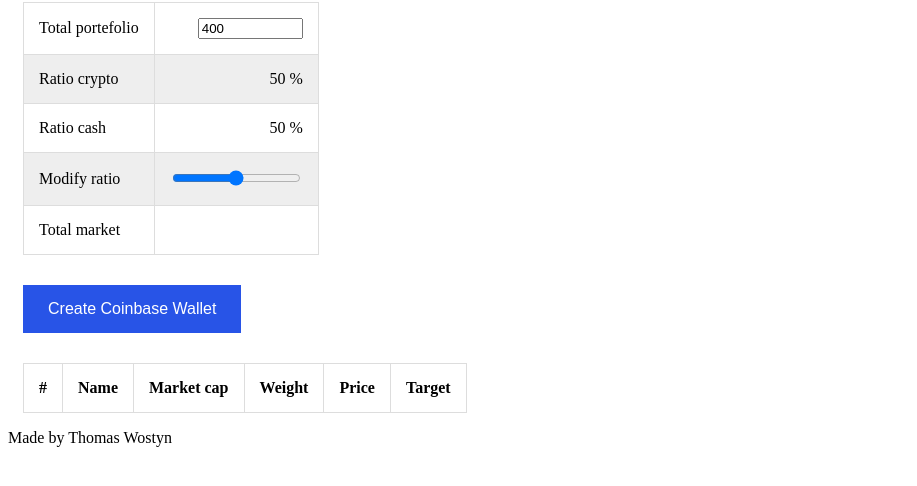
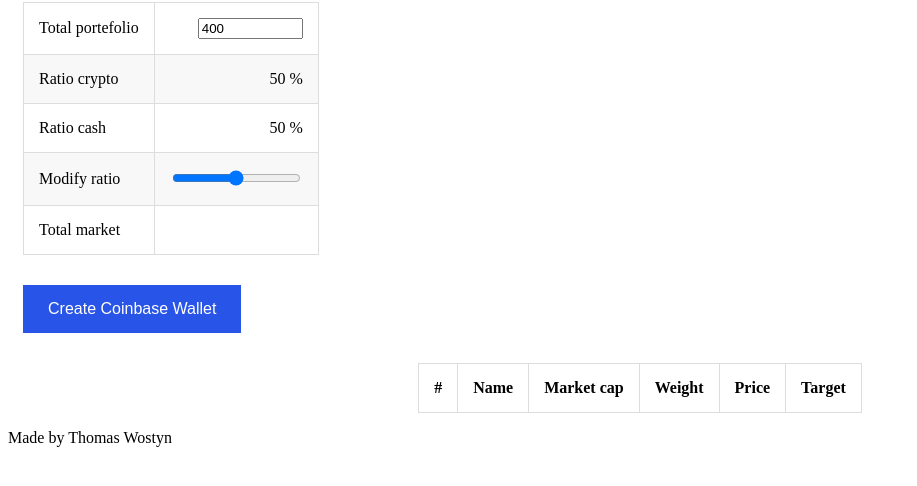
Before and after one commit to thomasWos/cryptocouchpotato, a plain HTML site: page index.html in a window 1280 px wide. Shown: the part 78-564 px from the top of the page, without its empty margins (0-917 px from the left). Drawn offline with Linux system fonts and the light colour scheme; no server answers.

Commit message:
CSS + center table

```diff
--- a/index.html
+++ b/index.html
@@ -7,6 +7,11 @@
         table {
             border-collapse: collapse;
             margin: 15px;
+        }
+
+        #cryptoTable {
+            margin-left:auto;
+            margin-right:auto;
         }
 
         td,
@@ -21,7 +26,7 @@
         }
 
         tr:nth-child(even) {
-            background-color: #eeeeee;
+            background-color: #f8f8f8;
         }
 
         input[type="submit" i] {
@@ -80,7 +85,7 @@
         <input type="submit" formtarget="_blank" value="Create Coinbase Wallet" />
     </form>
 
-    <table id="table">
+    <table id="cryptoTable">
         <tr>
             <th>#</th>
             <th>Name</th>
@@ -235,7 +240,7 @@
             }
         }
 
-        let table = document.getElementById("table");
+        let table = document.getElementById("cryptoTable");
         let totalPortefolioInput = document.getElementById("totalPortefolio");
 
         let crytoController = new CrytoController();
```
